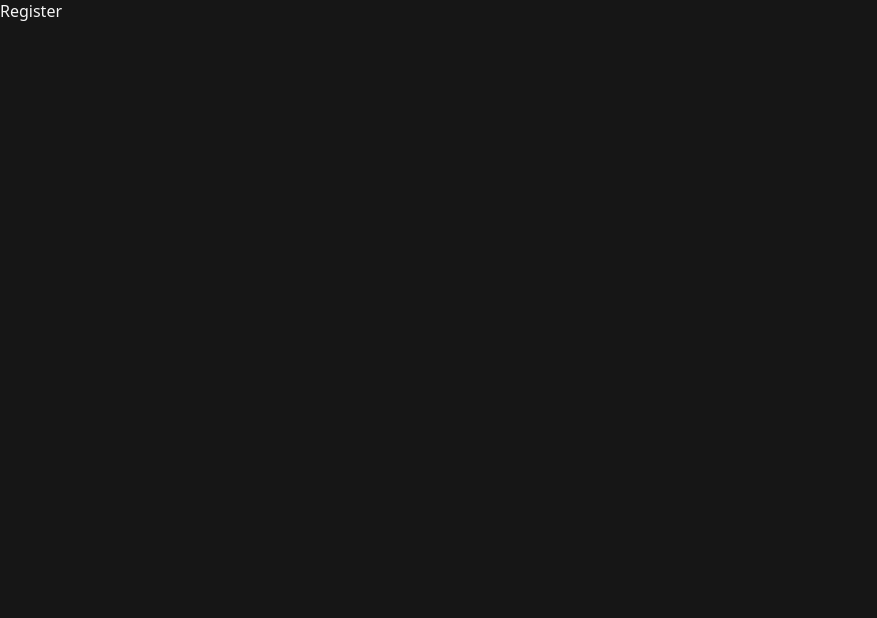
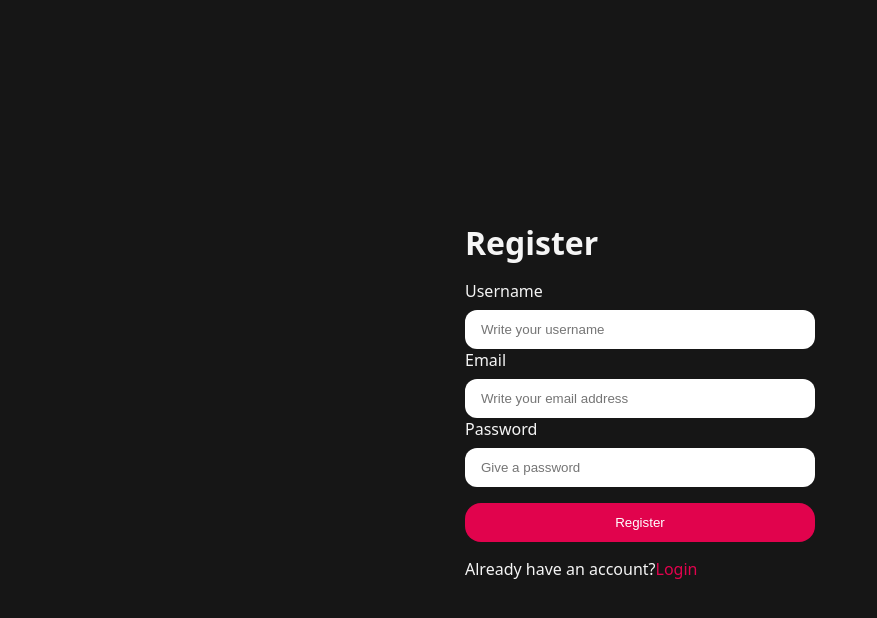
Before and after one commit to Is-hitaDey/Resume-builder, a React app in the folder Frontend/: page /register in a window 1280 px wide. Shown: the top 618 px of the page, without its empty margins (0-877 px from the left). Built offline with nearby package versions, Linux system fonts and the light colour scheme; the HTML template or start-up script is replaced by a standard one.

Commit message:
Basic frontend of Register

```diff
--- a/Frontend/src/features/auth/auth.form.scss
+++ b/Frontend/src/features/auth/auth.form.scss
@@ -35,4 +35,9 @@
             border-radius: 0.75rem;
         }
     }
+
+    a{
+        color: #e1034d;
+        text-decoration: None;
+    }
 }
--- a/Frontend/src/features/auth/pages/Login.jsx
+++ b/Frontend/src/features/auth/pages/Login.jsx
@@ -1,13 +1,19 @@
 import React from 'react'
 import "../auth.form.scss"
+import { useNavigate,Link } from 'react-router'
 
-function Login() {
+
+const Login=()=> {
+  const navigate=useNavigate()
+  const handleSubmit=(e)=>{
+    e.preventDefault()
+  }
   return (
     <div>
       <main>
         <div className='form-container'>
             <h1>Login</h1>
-            <form >
+            <form onSubmit={handleSubmit}>
                 <div className="input-group">
                     <label htmlFor='email'>Email</label>
                     <input type="email" id="email" name="email" placeholder="Write your email address"/>
@@ -17,9 +23,10 @@
                     <input type="password" id="password" name="password" placeholder="Give a password "/>
                 </div>
 
-                <button className='button primary-button'>Login</button>
+                <button className='button  primary-button'>Login</button>
 
             </form>
+            <p>Dont have an account?<Link to={"/register"}>Register</Link></p>
         </div>
       </main>
     </div>
--- a/Frontend/src/features/auth/pages/Register.jsx
+++ b/Frontend/src/features/auth/pages/Register.jsx
@@ -1,10 +1,39 @@
 import React from 'react'
+import { useNavigate,Link } from 'react-router';
 
 const Register = () => {
+
+  const navigate=useNavigate()
+
+  const handleSubmit=(e)=>{
+      e.preventdefault()
+    };
+
   return (
-    <div>
-      Register
-    </div>
+    <main>
+        <div className='form-container'>
+            <h1>Register</h1>
+            <form onSubmit={handleSubmit}>
+                <div className="input-group">
+                    <label htmlFor='username'>Username</label>
+                    <input type="username" id="username" name="username" placeholder="Write your username"/>
+                </div>
+                <div className="input-group">
+                    <label htmlFor='email'>Email</label>
+                    <input type="email" id="email" name="email" placeholder="Write your email address"/>
+                </div>
+                <div className="input-group">
+                    <label htmlFor='password'>Password</label>
+                    <input type="password" id="password" name="password" placeholder="Give a password "/>
+                </div>
+
+                <button className='button  primary-button'>Register</button>
+
+            </form>
+
+            <p>Already have an account?<Link to={"/login"}>Login</Link></p>
+        </div>
+      </main>
   )
 }
 
--- a/Frontend/src/style.scss
+++ b/Frontend/src/style.scss
@@ -1,3 +1,5 @@
+@use "./styles/button.scss";
+
 *{
     margin: 0%;
     padding: 0%;
--- /dev/null
+++ b/Frontend/src/styles/button.scss
@@ -0,0 +1,22 @@
+.button{
+
+    border:none;
+    outline:none;
+    width:100%;
+    margin-top:1rem;
+    padding-inline:1.5rem;
+    padding-block:0.75rem;
+    border-radius:1rem;
+    cursor:pointer;
+
+    transition: all 0.3 ease-in-out;
+
+    &.primary-button{
+        background-color: #e1034d;
+        color:white;
+    }
+
+    &:active{
+        transform:scale(1.05) ;
+    }
+}
```
